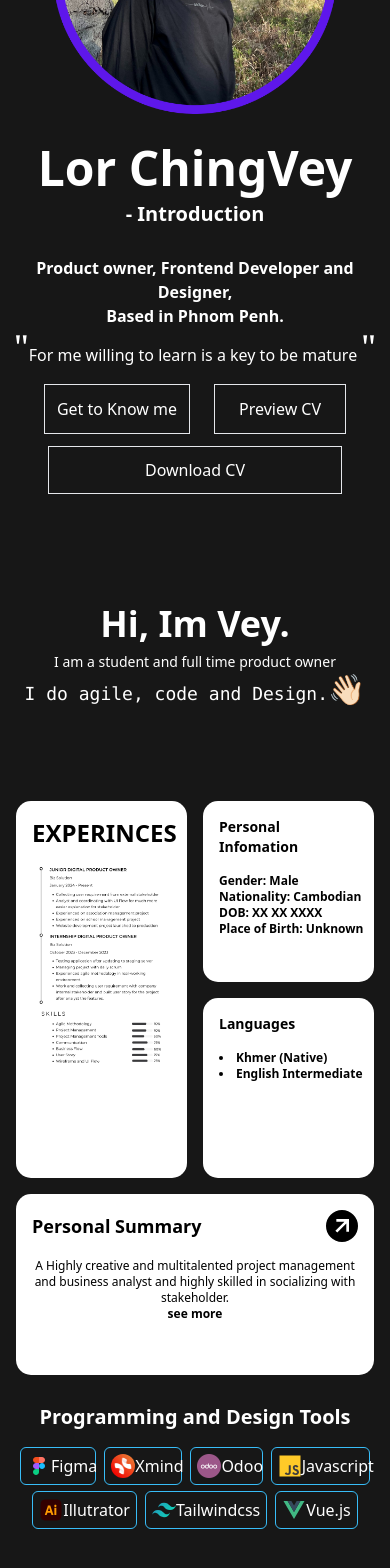
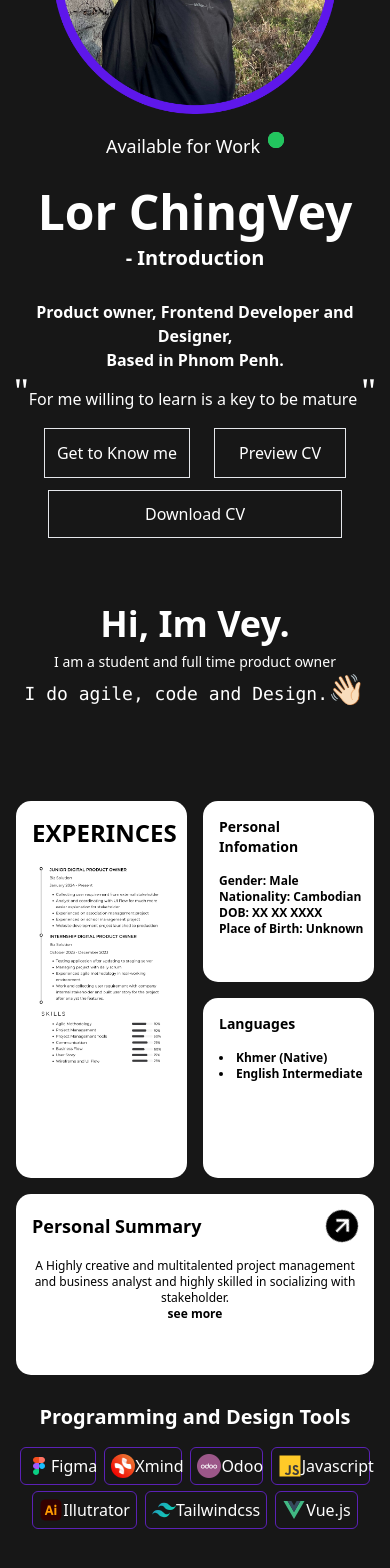
Before and after one commit to ChingVey/LorChingVey, a Vue app: page / in a window 390 px wide. Shown: the part 412-1980 px from the top of the page. Built offline with nearby package versions, Linux system fonts and the light colour scheme.

Commit message:
add status

```diff
--- a/src/views/HomeView.vue
+++ b/src/views/HomeView.vue
@@ -25,10 +25,10 @@ onClickOutside(modal, () => (ModalOpen1.value = false))
           <h5 class="lg:text-xl lg:text-left lg:font-bold lg:text-white">Personal Portfolio</h5>
           <ul>
             <li class="text-white">
-              <a class="p-4 hover:underline decoration-sky-400 underline-offset-4" href="#">Home</a>
-              <a class="p-4 hover:underline decoration-sky-400 underline-offset-4" href="#2nd">About</a>
-              <a class="p-4 hover:underline decoration-sky-400 underline-offset-4" href="#3rd">Skills</a>
-              <a class="p-4 hover:underline decoration-sky-400 underline-offset-4" href="#4th">Contact</a>
+              <a class="p-4 hover:underline decoration-violet-800 underline-offset-4" href="#">Home</a>
+              <a class="p-4 hover:underline decoration-violet-800 underline-offset-4" href="#2nd">About</a>
+              <a class="p-4 hover:underline decoration-violet-800 underline-offset-4" href="#3rd">Skills</a>
+              <a class="p-4 hover:underline decoration-violet-800 underline-offset-4" href="#4th">Contact</a>
             </li>
           </ul>
         </div>
@@ -38,9 +38,17 @@ onClickOutside(modal, () => (ModalOpen1.value = false))
       <div
         class=" lg:bg-neutral-900 lg:text-white lg:rounded-[45px] lg:grid-cols-4 lg:grid-row-3 lg:grid lg:gap-2 lg:p-4 hidden">
         <div class="col-span-4 flex justify-around items-center p-8">
+          <a class="transition duration-200 delay-110 hover:scale-95">
           <img class="xl:w-[560px] lg:w-[450px] object-cover bg-transparent" src="/Profile.png">
+        </a>
           <div class="inlineblock">
-            <h5 class=" xl:text-6xl lg:text-5xl font-extrabold mb-10">DIGITAL PO AND BA</h5>
+            <p class="font-bold text-lg flex mb-4">Available for Work
+              <span class="relative flex h-4 w-4 ml-2">
+                <span class="animate-ping absolute inline-flex h-full w-full rounded-full bg-green-400 opacity-100"></span>
+                <span class="relative inline-flex rounded-full h-4 w-4 bg-green-500"></span>
+              </span>
+            </p>
+            <h5 class=" xl:text-6xl lg:text-5xl font-extrabold mb-8">DIGITAL PO AND BA</h5>
             <h1 class="xl:text-5xl lg:text-4xl font-bold"> Lor ChingVey</h1>
             <p class="font-bold text-lg pt-4">- Introduction</p>
             <p class="text-3xl font-semibold pt-4"> Digital Product Owner and Business Analyst<span class="block"> based in Phnom Penh.</span>
@@ -78,6 +86,12 @@ onClickOutside(modal, () => (ModalOpen1.value = false))
         <div class="flex justify-center items-center">
           <img class="w-72 sm:w-80 md:w-96 object-cover bg-transparent" src="/Profile.png">
         </div>
+        <p class="font-sans text-lg flex mt-4 text-center justify-center">Available for Work
+              <span class="relative flex h-4 w-4 ml-2">
+                <span class="animate-ping absolute inline-flex h-full w-full rounded-full bg-green-400 opacity-100"></span>
+                <span class="relative inline-flex rounded-full h-4 w-4 bg-green-500"></span>
+              </span>
+            </p>
         <h1 class="text-5xl sm:text-4xl md:text-5xl font-bold text-center pt-7"> Lor ChingVey</h1>
         <p class="font-bold text-xl pt-2 text-center">- Introduction</p>
         <p class="text-md sm:text-xl md:text-2xl font-semibold pt-7 text-center">Product owner, Frontend Developer and Designer,
@@ -173,28 +187,28 @@ onClickOutside(modal, () => (ModalOpen1.value = false))
         <li class="list-none text-xl font-bold">Project Management and Analyst Tools</li>
         <div class="flex items-center justify-center p-2 pt-7">
           <div
-            class="bg-neutral-900 hover:bg-neutral-700 border-[2px] border-sky-400 flex items-center p-2 rounded-lg mx-2">
+            class="bg-neutral-900 hover:bg-neutral-700 border-[2px] border-violet-800 flex items-center p-2 rounded-lg mx-2">
             <a class="flex items-center" href="https://www.figma.com/">
               <img class="w-[40px]" src="/figma-svgrepo-com.svg">
               <p class="text-white">Figma</p>
             </a>
           </div>
           <div
-            class="bg-neutral-900 hover:bg-neutral-700 border-[2px] border-sky-400 flex items-center p-2 rounded-lg mx-2">
+            class="bg-neutral-900 hover:bg-neutral-700 border-[2px] border-violet-800 flex items-center p-2 rounded-lg mx-2">
             <a class="flex items-center" href="https://xmind.app/">
               <img class="w-[40px] mr-2" src="/Xmind.svg">
               <p class="text-white">Xmind</p>
             </a>
           </div>
           <div
-            class="bg-neutral-900 hover:bg-neutral-700 border-[2px] border-sky-400 flex items-center p-2 rounded-lg mx-2">
+            class="bg-neutral-900 hover:bg-neutral-700 border-[2px] border-violet-800 flex items-center p-2 rounded-lg mx-2">
             <a class="flex items-center" href="https://www.odoo.com/">
               <img class="w-[40px] mr-2" src="/Odoo.svg">
               <p class="text-white">Odoo</p>
             </a>
           </div>
           <div
-            class="bg-neutral-900 hover:bg-neutral-700 border-[2px] border-sky-400 flex items-center p-2 rounded-lg mx-2">
+            class="bg-neutral-900 hover:bg-neutral-700 border-[2px] border-violet-800 flex items-center p-2 rounded-lg mx-2">
             <a class="flex items-center" href="https://en.wikipedia.org/wiki/JavaScript">
               <img class="w-[40px] mr-1" src="/js-svgrepo-com.svg">
               <p class="text-white">Javascript</p>
@@ -203,21 +217,21 @@ onClickOutside(modal, () => (ModalOpen1.value = false))
         </div>
         <div class="flex items-center justify-center p-2">
           <div
-            class="bg-neutral-900 hover:bg-neutral-700 border-[2px] border-sky-400 flex items-center p-2 rounded-lg mx-2">
+            class="bg-neutral-900 hover:bg-neutral-700 border-[2px] border-violet-800 flex items-center p-2 rounded-lg mx-2">
             <a class="flex items-center" href="https://www.adobe.com/">
               <img class="w-[40px]" src="/adobe-illustrator-svgrepo-com.svg">
               <p class="text-white">Illutrator</p>
             </a>
           </div>
           <div
-            class="bg-neutral-900 hover:bg-neutral-700 border-[2px] border-sky-400 flex items-center p-2 rounded-lg mx-2">
+            class="bg-neutral-900 hover:bg-neutral-700 border-[2px] border-violet-800 flex items-center p-2 rounded-lg mx-2">
             <a class="flex items-center" href="https://tailwindcss.com/">
               <img class="w-[40px]" src="/tailwindcss-icon-svgrepo-com.svg">
               <p class="text-white">Tailwindcss</p>
             </a>
           </div>
           <div
-            class="bg-neutral-900 hover:bg-neutral-700 border-[2px] border-sky-400 flex items-center p-2 rounded-lg mx-2">
+            class="bg-neutral-900 hover:bg-neutral-700 border-[2px] border-violet-800 flex items-center p-2 rounded-lg mx-2">
             <a class="flex items-center" href="https://vuejs.org/">
               <img class="w-[40px]" src="/vue-svgrepo-com.svg">
               <p class="text-white">Vue.js</p>
@@ -305,25 +319,25 @@ onClickOutside(modal, () => (ModalOpen1.value = false))
         class="text-center col-span-4 text-white dark:border-black dark:text-white">
         <li class="list-none text-xl font-bold pt-3">Programming and Design Tools</li>
         <div class="flex items-center justify-center pt-4">
-          <div class="bg-neutral-900 border-[1px] border-sky-400 flex items-center p-1.5 rounded-md sm:p-3 mx-1">
+          <div class="bg-neutral-900 border-[1px] border-violet-800 flex items-center p-1.5 rounded-md sm:p-3 mx-1">
             <a class="flex items-center" href="https://www.figma.com/">
               <img class="w-6" src="/figma-svgrepo-com.svg">
               <p class="text-white">Figma</p>
             </a>
           </div>
-          <div class="bg-neutral-900 border-[1px] border-sky-400 flex items-center p-1.5 rounded-md sm:p-3 mx-1">
+          <div class="bg-neutral-900 border-[1px] border-violet-800 flex items-center p-1.5 rounded-md sm:p-3 mx-1">
             <a class="flex items-center" href="https://en.wikipedia.org/wiki/HTML"><img class="w-6"
                 src="/Xmind.svg">
               <p class="text-white">Xmind</p>
             </a>
           </div>
-          <div class="bg-neutral-900 border-[1px] border-sky-400 flex items-center p-1.5 rounded-md sm:p-3 mx-1">
+          <div class="bg-neutral-900 border-[1px] border-violet-800 flex items-center p-1.5 rounded-md sm:p-3 mx-1">
             <a class="flex items-center" href="https://en.wikipedia.org/wiki/CSS">
               <img class="w-6" src="/Odoo.svg">
               <p class="text-white">Odoo</p>
             </a>
           </div>
-          <div class="bg-neutral-900 border-[1px] border-sky-400 flex items-center p-1.5 rounded-md sm:p-3 mx-1">
+          <div class="bg-neutral-900 border-[1px] border-violet-800 flex items-center p-1.5 rounded-md sm:p-3 mx-1">
             <a class="flex items-center" href="https://en.wikipedia.org/wiki/JavaScript">
               <img class="w-6" src="/js-svgrepo-com.svg">
               <p class="text-white">Javascript</p>
@@ -331,19 +345,19 @@ onClickOutside(modal, () => (ModalOpen1.value = false))
           </div>
         </div>
         <div class="flex items-center justify-center p-1.5">
-          <div class="bg-neutral-900 border-[1px] border-sky-400 flex items-center  p-1.5 rounded-md sm:p-3 mx-1">
+          <div class="bg-neutral-900 border-[1px] border-violet-800 flex items-center  p-1.5 rounded-md sm:p-3 mx-1">
             <a class="flex items-center" href="https://www.adobe.com/">
               <img class="w-6" src="/adobe-illustrator-svgrepo-com.svg">
               <p class="text-white">Illutrator</p>
             </a>
           </div>
-          <div class="bg-neutral-900 border-[1px] border-sky-400 flex items-center p-1.5 rounded-md sm:p-3 mx-1">
+          <div class="bg-neutral-900 border-[1px] border-violet-800 flex items-center p-1.5 rounded-md sm:p-3 mx-1">
             <a class="flex items-center" href="https://tailwindcss.com/">
               <img class="w-6" src="/tailwindcss-icon-svgrepo-com.svg">
               <p class="text-white">Tailwindcss</p>
             </a>
           </div>
-          <div class="bg-neutral-900 border-[1px] border-sky-400 flex items-center p-1.5 rounded-md sm:p-3 mx-1">
+          <div class="bg-neutral-900 border-[1px] border-violet-800 flex items-center p-1.5 rounded-md sm:p-3 mx-1">
             <a class="flex items-center" href="https://vuejs.org/">
               <img class="w-6" src="/vue-svgrepo-com.svg">
               <p class="text-white">Vue.js</p>
```
